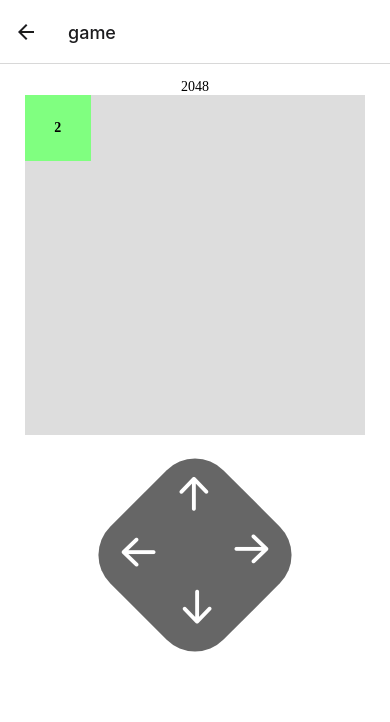
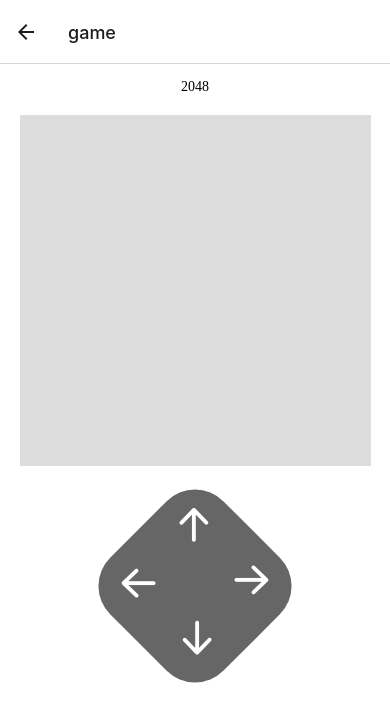
Before and after one commit to seyton35/2048, a React Native app: screen /game in a window 390 px wide. Shown: the top 722 px of the page. Built offline with nearby package versions, Linux system fonts and the light colour scheme.

Commit message:
+randomCellSpawn, cells storage ...

```diff
--- a/src/components/native/Cell.tsx
+++ b/src/components/native/Cell.tsx
@@ -1,49 +1,43 @@
-import { View, StyleSheet, Dimensions, Animated } from 'react-native'
+import { StyleSheet, Animated, View } from 'react-native'
 import Txt from '../custom/Txt'
-import { useEffect, useRef } from 'react';
+import { useEffect, useRef, useState } from 'react';
 
 interface Props {
+    size: number,
     count: number,
     x: number,
     y: number,
-    newX: number,
-    newY: number
 }
 
-export default function Cell({ count, x, y, newX, newY }: Props) {
-    const Width = Dimensions.get('window').width;
-    const posX = useRef(new Animated.Value(x)).current
-    const posY = useRef(new Animated.Value(y)).current
+export default function Cell({ size, count, x, y, }: Props) {
+    const posX = useRef(new Animated.Value(x * size)).current
+    const posY = useRef(new Animated.Value(y * size)).current
+
+    const [counter, setcounter] = useState(count)
 
     useEffect(() => {
-        moveX(newX)
-    }, [newX])
+        move(posX, x * size)
+    }, [x])
     useEffect(() => {
-        moveY(newY)
-    }, [newY])
+        move(posY, y * size)
+    }, [y])
 
 
-    function moveX(newX: number) {
+    function move(direction: Animated.Value, newPos: number) {
         Animated.spring(
-            posX,
+            direction,
             {
-                toValue: newX,
+                toValue: newPos,
                 useNativeDriver: true
             }
-        ).start()
-    }
-    function moveY(newY: number) {
-        Animated.spring(
-            posY,
-            {
-                toValue: newY,
-                useNativeDriver: true
+        ).start(({ finished }) => {
+            if (finished) {
+                // doubleCounter()
             }
-        ).start()
+        })
     }
 
     function moveTo() {
-
         return {
             transform: [
                 { translateX: posX },
@@ -52,30 +46,41 @@ export default function Cell({ count, x, y, newX, newY }: Props) {
         }
     }
 
-    function getStyle() {
+    function getCellStyle() {
         const style = {
-            width: (Width - 62) / 5,
-            height: (Width - 62) / 5,
-
+            width: size,
+            height: size,
+        }
+        return style
+    }
+    function getCellBackgroundStyle() {
+        const style = {
+            width: size - 4,
+            height: size - 4,
         }
         return style
     }
 
     return (
-        <Animated.View style={[styles.cell, getStyle(), moveTo()]}>
-            <Txt style={styles.cellTxt}>{count}</Txt>
+        <Animated.View style={[styles.cell, getCellStyle(), moveTo()]}>
+            <View style={[styles.cellBackground, getCellBackgroundStyle()]}>
+
+                <Txt style={styles.cellTxt}>{counter}</Txt>
+            </View>
         </Animated.View>
     )
 }
 
 const styles = StyleSheet.create({
     cell: {
-        backgroundColor: '#80ff80',
-        width: 10,
-        height: 10,
         alignItems: 'center',
         justifyContent: 'center',
-        position: 'absolute',
+        position: 'absolute'
+    },
+    cellBackground: {
+        alignItems: 'center',
+        justifyContent: 'center',
+        backgroundColor: '#80ff80',
     },
     cellTxt: {
         fontWeight: '900'
--- a/src/components/native/Field.tsx
+++ b/src/components/native/Field.tsx
@@ -1,21 +1,22 @@
-import { View, StyleSheet, Dimensions, Animated } from 'react-native'
+import { View, StyleSheet, Animated } from 'react-native'
 
 interface Props {
-    children: React.ReactNode
+    children: React.ReactNode,
+    size: number,
+    style: {}
 }
 
-export default function Field({ children }: Props) {
-    const Width = Dimensions.get('window').width;
+export default function Field({ children, size, style }: Props) {
 
     function getSize() {
         return {
-            width: Width - 50,
-            height: Width - 50
+            width: size,
+            height: size
         }
     }
 
     return (
-        <View style={[styles.field, getSize()]}>
+        <View style={[styles.field, getSize(), style]}>
             <Animated.View style={styles.joystick}>
                 {children}
             </Animated.View>
--- a/src/screens/Game.tsx
+++ b/src/screens/Game.tsx
@@ -1,35 +1,77 @@
-import { View, StyleSheet } from 'react-native'
+import { View, StyleSheet, Dimensions } from 'react-native'
 import Txt from '../components/custom/Txt'
 import Container from '../components/reusable/Container'
 import Field from '../components/native/Field'
 import Cell from '../components/native/Cell'
 import ButtonJoystick from '../components/native/ButtonJoystick'
-import { useState } from 'react'
+import React, { useState, useEffect, useRef } from 'react'
 
 export default function Game() {
+    const FIELD_SIZE = Dimensions.get('window').width / 10 * 9
 
-    const [x, setX] = useState(0)
-    const [y, setY] = useState(0)
+    const [fieldGrid, setFieldGrid] = useState(5)
+    const cellWeight = useRef(2)
+
+    const [cells, setCells] = useState(new Array)
+    const [emptyCells, setEmptyCells] = useState(new Set)
+
+    useEffect(() => {
+        fillEmptyCells()
+        console.log('fiiled');
+    }, [])
+
+    function fillEmptyCells() {
+        const set = new Set
+        for (let i = 0; i < fieldGrid; i++) {
+            for (let j = 0; j < fieldGrid; j++) {
+                set.add(i + '' + j)
+            }
+        }
+        setEmptyCells(set)
+    }
+
+    function setRandomCell() {
+        const empty = emptyCells
+        const arr = Array.from(empty)
+        if (arr.length == 0) {
+            console.log('game over')
+            return
+        }
+        const rand = arr[Math.floor(Math.random() * arr.length)]
+        empty.delete(rand)
+        const x = Number(String(rand).slice(0, 1))
+        const y = Number(String(rand).slice(1, 2))
+        cells.push({ c: cellWeight.current, x, y })
+        console.log(cells[cells.length - 1]);
+
+        setCells(cells.map(el => el))
+    }
 
     function up() {
-        setY(y - 50)
+        setRandomCell();
     }
     function right() {
-        setX(x + 50)
+        setRandomCell();
     }
     function down() {
-        setY(y + 50)
+        setRandomCell();
     }
     function left() {
-        setX(x - 50)
+        setRandomCell();
     }
 
     return (
         <Container>
             <View style={styles.wrapper}>
                 <Txt>2048</Txt>
-                <Field>
-                    <Cell count={2} x={0} y={0} newX={x} newY={y} />
+                <Field style={styles.field} size={FIELD_SIZE}>
+                    {cells.map((cell, index) =>
+                        <Cell key={index}
+                            size={FIELD_SIZE / fieldGrid}
+                            count={cell.c}
+                            x={cell.x} y={cell.y}
+                        />
+                    )}
                 </Field>
 
                 <ButtonJoystick style={styles.joystick} up={up} right={right} down={down} left={left} />
@@ -43,6 +85,9 @@ const styles = StyleSheet.create({
         padding: 10,
         alignItems: 'center'
     },
+    field: {
+        marginTop: 20
+    },
     joystick: {
         marginTop: 40
     }
```
